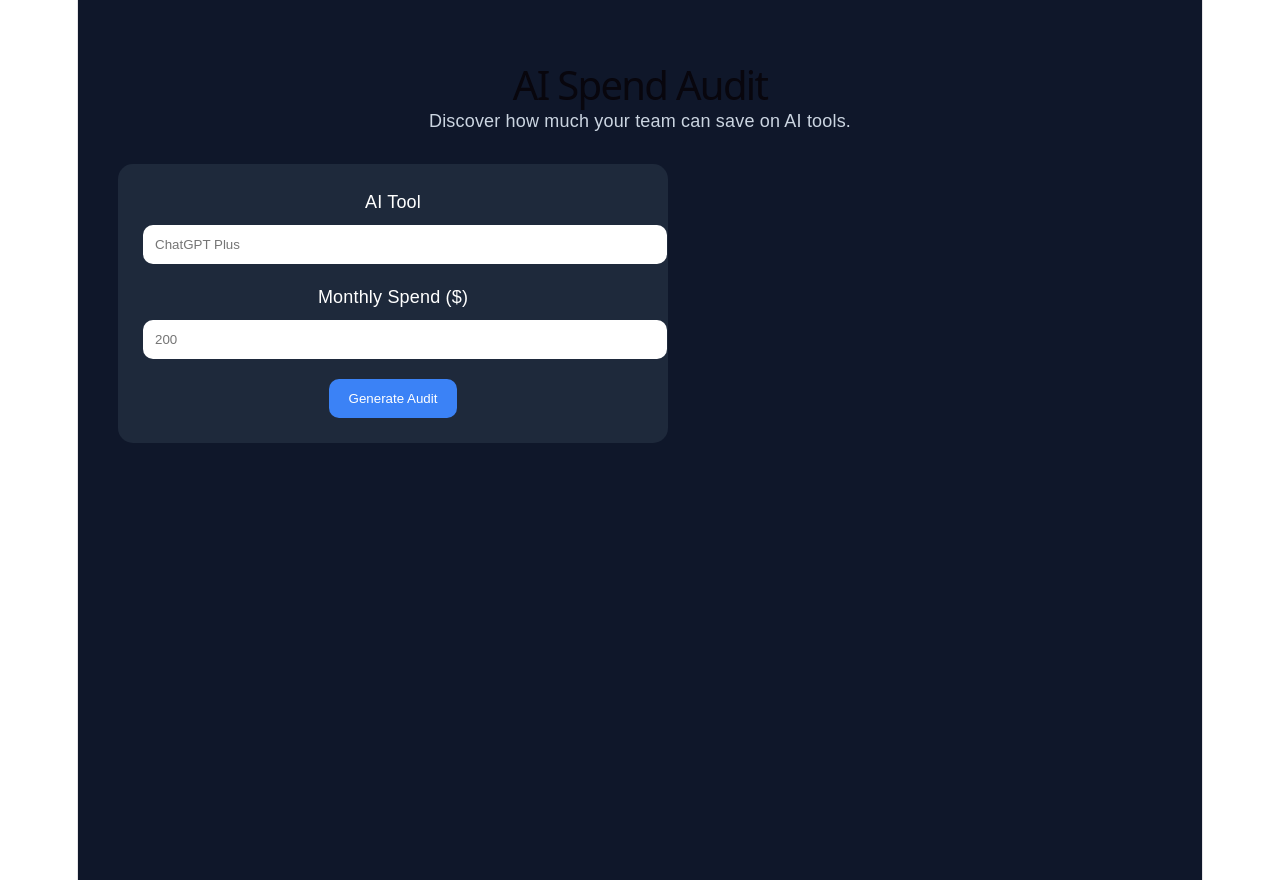
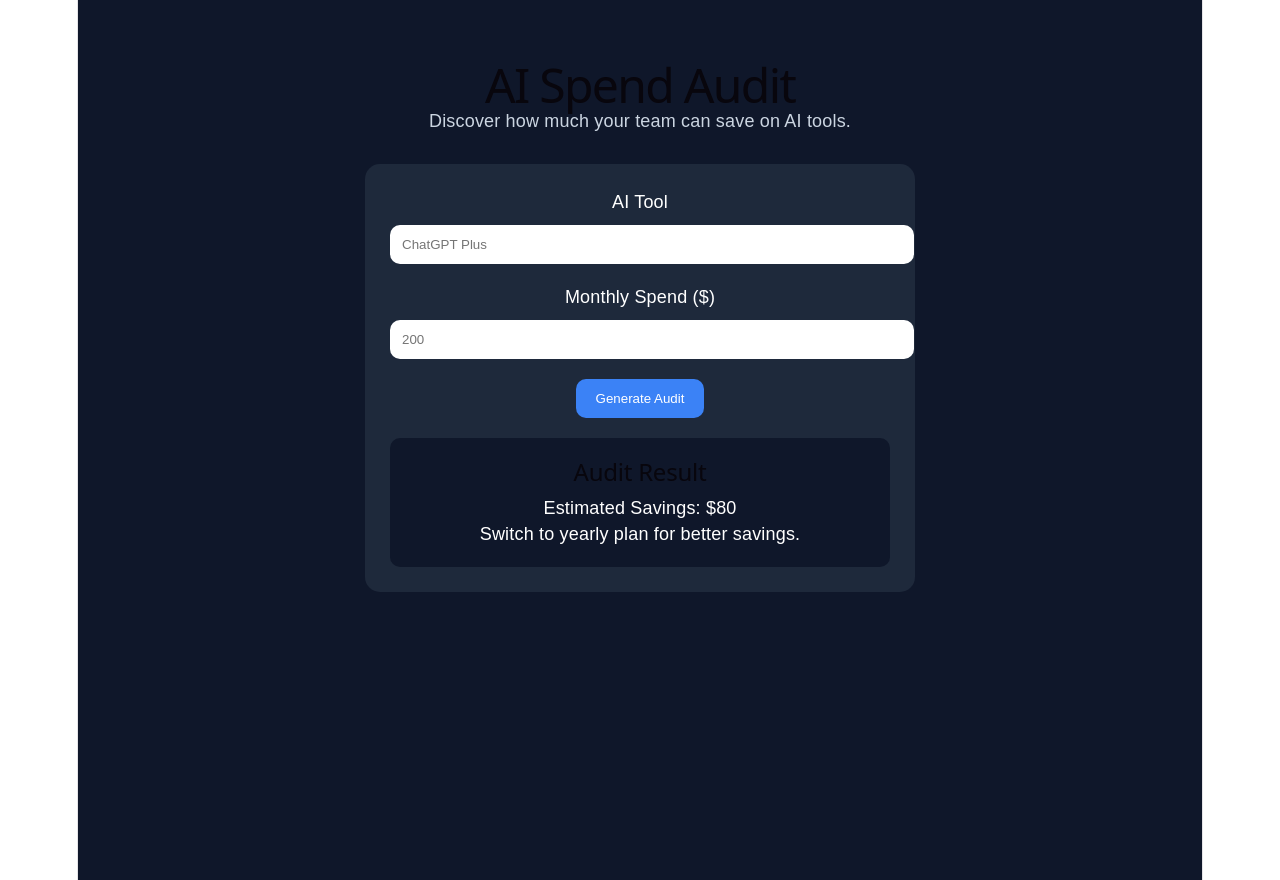
Before and after one commit to Yashiii0003/credex-ai-audit, a React (Vite) app in the folder credex-ai-audit/: page / in a window 1280 px wide. Built offline with nearby package versions, Linux system fonts and the light colour scheme.

Commit message:
Added audit result section

```diff
--- a/credex-ai-audit/src/App.jsx
+++ b/credex-ai-audit/src/App.jsx
@@ -1,26 +1,35 @@
 function App() {
+
+  const auditResult = {
+    savings: 80,
+    recommendation: "Switch to yearly plan for better savings."
+  }
+
   const handleAudit = () => {
-  alert("Audit Generated Successfully!");
-};
+    console.log(auditResult)
+  }
+
   return (
     <div style={{
+      backgroundColor: "#0f172a",
       minHeight: "100vh",
-      backgroundColor: "#0f172a",
       color: "white",
       padding: "40px",
       fontFamily: "Arial"
     }}>
 
       <h1 style={{
-        fontSize: "40px",
-        marginBottom: "10px"
+        fontSize: "48px",
+        marginBottom: "10px",
+        textAlign: "center"
       }}>
         AI Spend Audit
       </h1>
 
       <p style={{
         color: "#cbd5e1",
-        marginBottom: "30px"
+        marginBottom: "30px",
+        textAlign: "center"
       }}>
         Discover how much your team can save on AI tools.
       </p>
@@ -29,11 +38,13 @@
         backgroundColor: "#1e293b",
         padding: "25px",
         borderRadius: "15px",
-        maxWidth: "500px"
+        maxWidth: "500px",
+        margin: "auto"
       }}>
 
         <label>AI Tool</label>
         <br />
+
         <input
           type="text"
           placeholder="ChatGPT Plus"
@@ -49,6 +60,7 @@
 
         <label>Monthly Spend ($)</label>
         <br />
+
         <input
           type="number"
           placeholder="200"
@@ -62,7 +74,8 @@
           }}
         />
 
-        <button onClick={handleAudit}
+        <button
+          onClick={handleAudit}
           style={{
             backgroundColor: "#3b82f6",
             color: "white",
@@ -70,11 +83,32 @@
             padding: "12px 20px",
             borderRadius: "10px",
             cursor: "pointer"
-        }}>
+          }}
+        >
           Generate Audit
         </button>
 
+        <div style={{
+          marginTop: "20px",
+          padding: "20px",
+          backgroundColor: "#0f172a",
+          borderRadius: "10px"
+        }}>
+
+          <h2>Audit Result</h2>
+
+          <p>
+            Estimated Savings: ${auditResult.savings}
+          </p>
+
+          <p>
+            {auditResult.recommendation}
+          </p>
+
         </div>
+
+      </div>
+
     </div>
   )
 }
```
Lines whose indentation alone changed are shown as unchanged.
